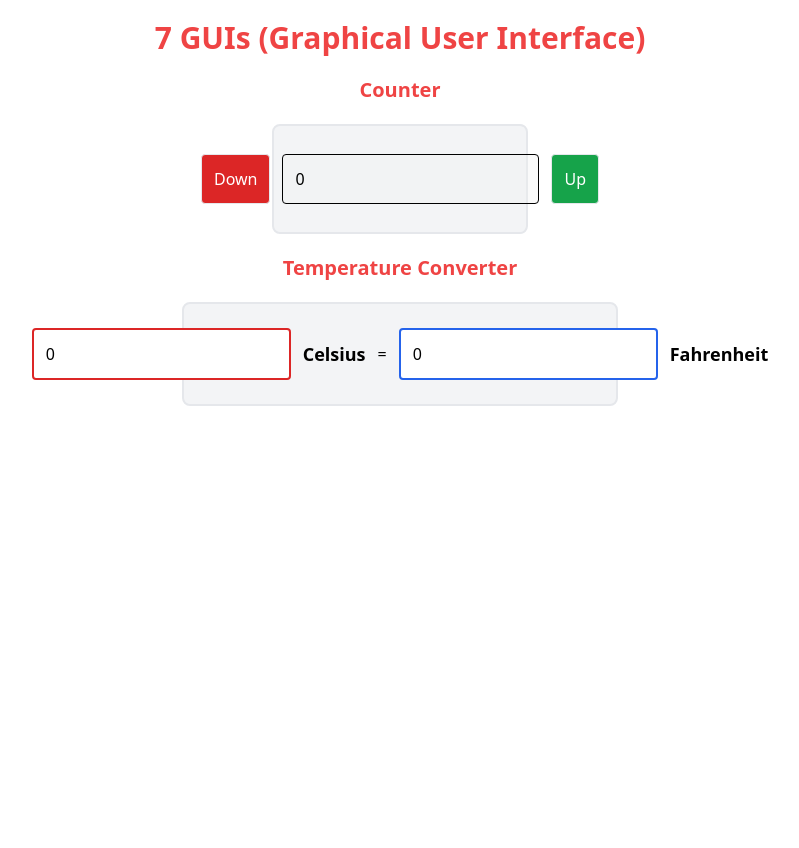
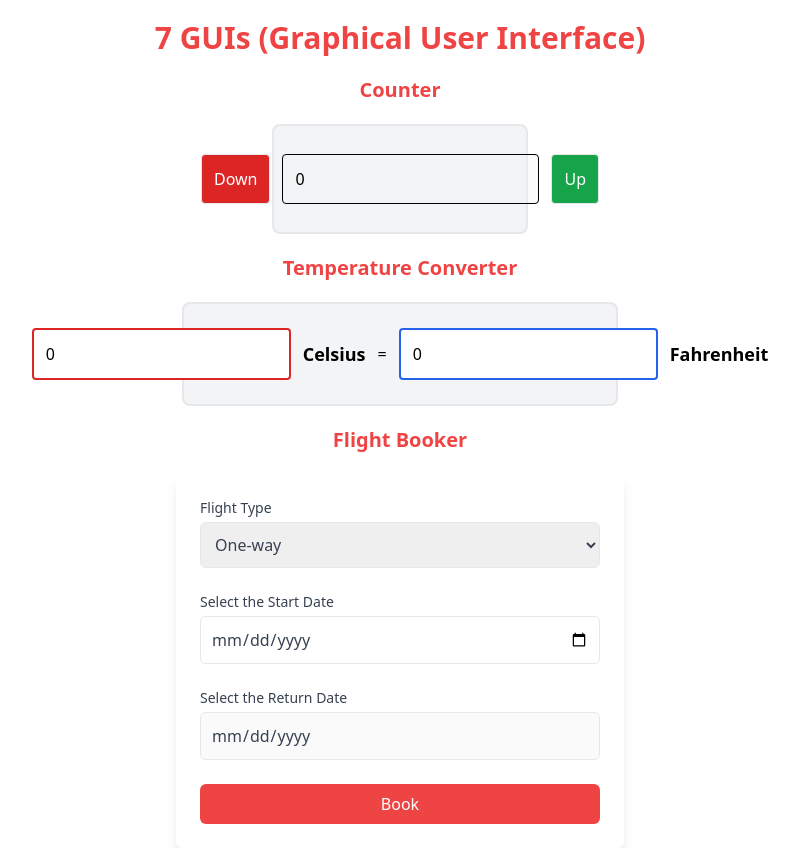
Before and after one commit to Gazi2050/7gui, a SvelteKit app: page / in a window 1280 px wide. Shown: the whole page, without its empty margins (240-1039 px from the left). Before the commit the page ends 800 px from the top, so only its background shows below. Built offline with nearby package versions, Linux system fonts and the light colour scheme.

Commit message:
added FlightBooker

```diff
--- /dev/null
+++ b/src/Components/Flight Booker/FlightBooker.svelte
@@ -0,0 +1,87 @@
+<script lang="ts">
+    type Options = "one-way" | "return";
+
+    function getDate() {
+        const date = new Date();
+        const [month, day, year] = date
+            .toLocaleDateString("en-Us", {
+                year: "numeric",
+                month: "2-digit",
+                day: "2-digit",
+            })
+            .split("/");
+        return `${day}-${month}-${year}`;
+    }
+
+    function handleSubmit(e: Event) {
+        e.preventDefault();
+        alert(`You have a ${selected} flight on ${startDate}`);
+    }
+
+    let selected = $state<Options>("one-way");
+    let startDate = $state(getDate());
+    let returnDate = $state(getDate());
+
+    $inspect({ selected, startDate, returnDate });
+</script>
+
+<h2 class="text-center text-xl font-bold text-red-500 my-5">Flight Booker</h2>
+<form
+    onsubmit={handleSubmit}
+    class="max-w-md mx-auto p-6 bg-white shadow-lg rounded-md space-y-6"
+>
+    <div>
+        <label
+            for="flight-type"
+            class="block text-sm font-medium text-gray-700 mb-1"
+            >Flight Type</label
+        >
+        <select
+            id="flight-type"
+            bind:value={selected}
+            class="w-full p-2.5 border rounded-md text-gray-700 focus:ring focus:ring-blue-300 focus:outline-none"
+        >
+            <option value="one-way">One-way</option>
+            <option value="return">Return Flight</option>
+        </select>
+    </div>
+    <div>
+        <label
+            for="start-date"
+            class="block text-sm font-medium text-gray-700 mb-1"
+            >Select the Start Date</label
+        >
+        <input
+            id="start-date"
+            type="date"
+            min={getDate()}
+            bind:value={startDate}
+            required
+            class="w-full p-2.5 border rounded-md text-gray-700 focus:ring focus:ring-blue-300 focus:outline-none"
+        />
+    </div>
+    <div>
+        <label
+            for="return-date"
+            class="block text-sm font-medium text-gray-700 mb-1"
+            >Select the Return Date</label
+        >
+        <input
+            id="return-date"
+            type="date"
+            min={getDate()}
+            bind:value={returnDate}
+            disabled={selected != "return"}
+            required
+            class="w-full p-2.5 border rounded-md text-gray-700 focus:ring focus:ring-blue-300 focus:outline-none"
+        />
+    </div>
+    <button
+        type="submit"
+        disabled={!startDate ||
+            (selected === "return" && returnDate < startDate)}
+        class="w-full bg-red-500 text-white py-2 px-4 rounded-md hover:bg-red-600 transition duration-300 focus:outline-none focus:ring focus:ring-red-300"
+    >
+        Book
+    </button>
+</form>
--- a/src/routes/+page.svelte
+++ b/src/routes/+page.svelte
@@ -1,5 +1,6 @@
 <script>
     import Counter from "../Components/Counter/Counter.svelte";
+    import FlightBooker from "../Components/Flight Booker/FlightBooker.svelte";
     import TemperatureConverter from "../Components/Temperature Converter/TemperatureConverter.svelte";
 </script>
 
@@ -9,4 +10,5 @@
 <div class="space-y-5">
     <Counter />
     <TemperatureConverter />
+    <FlightBooker />
 </div>
```
